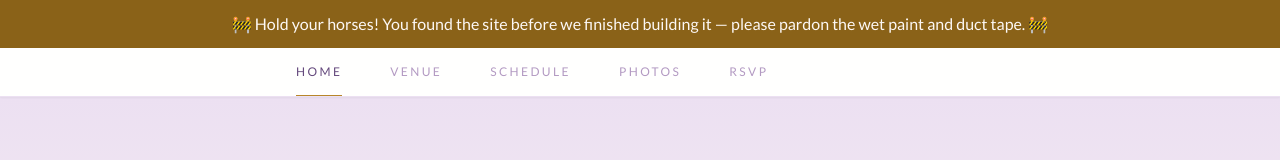
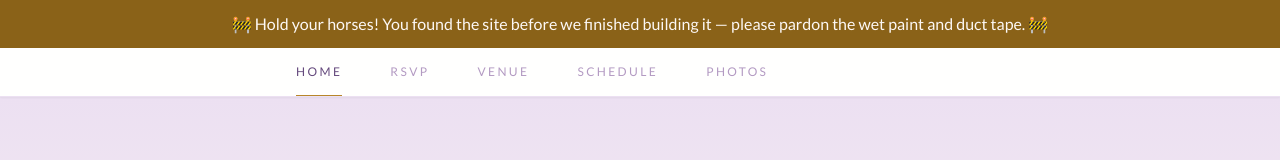
Before and after one commit to thenewguy25/wedding-rvsp, a Next.js app: page / in a window 1280 px wide. Shown: the top 160 px of the page. Built offline with nearby package versions, Linux system fonts and the light colour scheme; a web font is replaced by a local one.

Commit message:
switch tabs

```diff
--- a/pages/index.tsx
+++ b/pages/index.tsx
@@ -48,12 +48,12 @@ export default function Home() {
                 </>
               ),
             },
+            { id: "rsvp", label: "RSVP", content: <RSVPForm /> },
             { id: "venue", label: "Venue", content: <Venue /> },
             { id: "schedule", label: "Schedule", content: <Schedule /> },
             ...(IMAGES.length > 0
               ? [{ id: "photos", label: "Photos", content: <Gallery images={IMAGES} /> }]
               : []),
-            { id: "rsvp", label: "RSVP", content: <RSVPForm /> },
           ]}
         />
 
```
